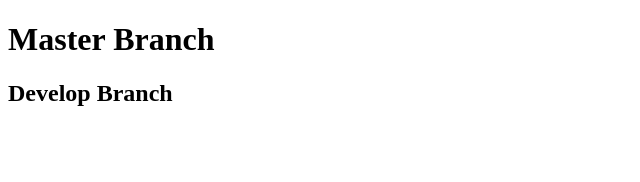
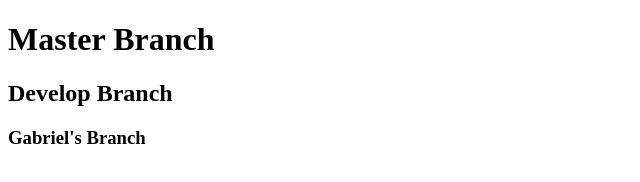
Before and after one commit to KTerew/teamGit, a plain HTML site: page index.html in a window 1280 px wide. Shown: the whole page, without its empty margins (0-640 px from the left). Drawn offline with Linux system fonts and the light colour scheme.

Commit message:
Gabriel's Branch

```diff
--- a/index.html
+++ b/index.html
@@ -9,6 +9,7 @@
 
     <h1>Master Branch</h1>
     <h2>Develop Branch</h2>
+    <h3>Gabriel's Branch</h3>
 
 </body>
 </html>
```
